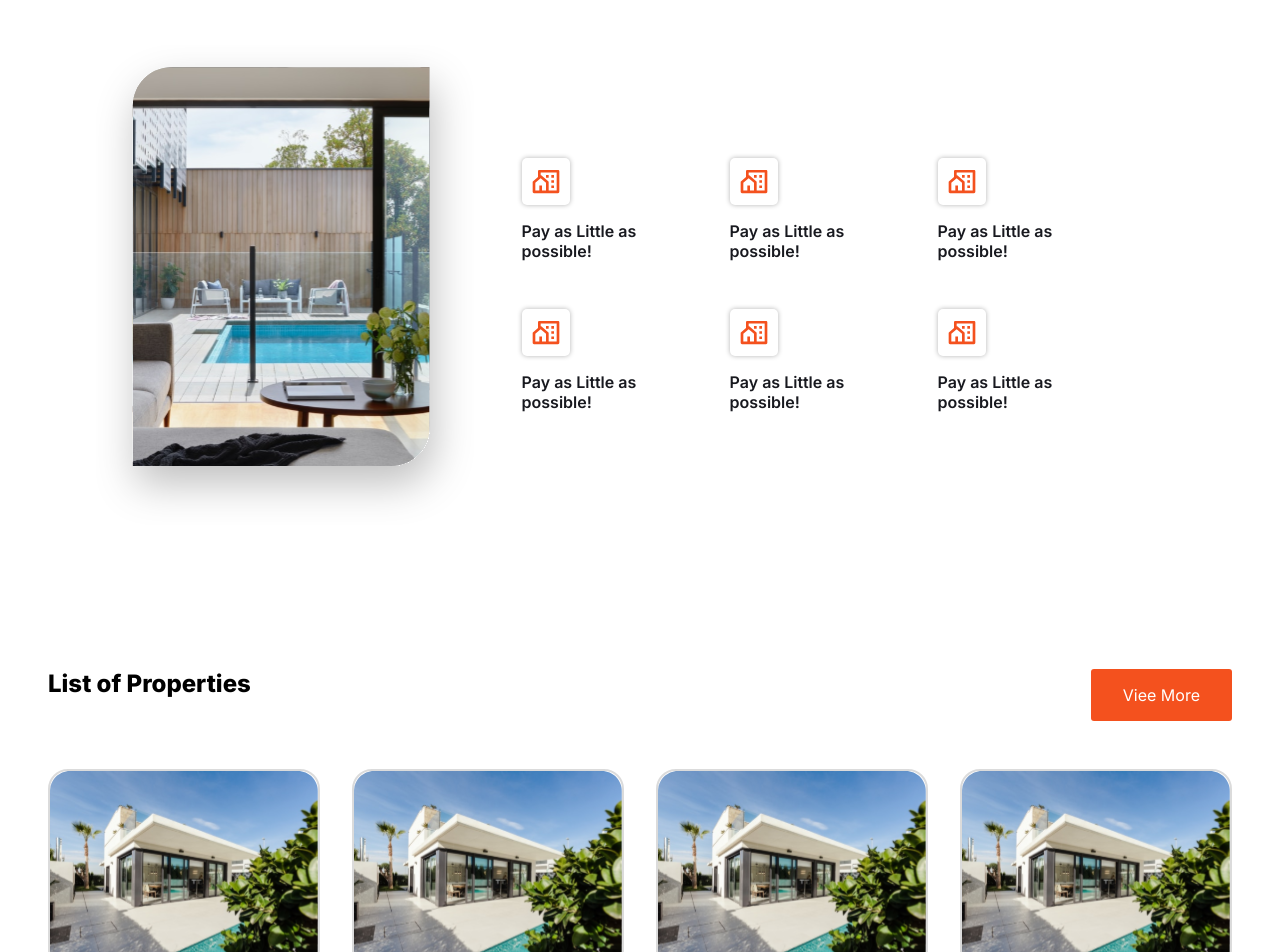
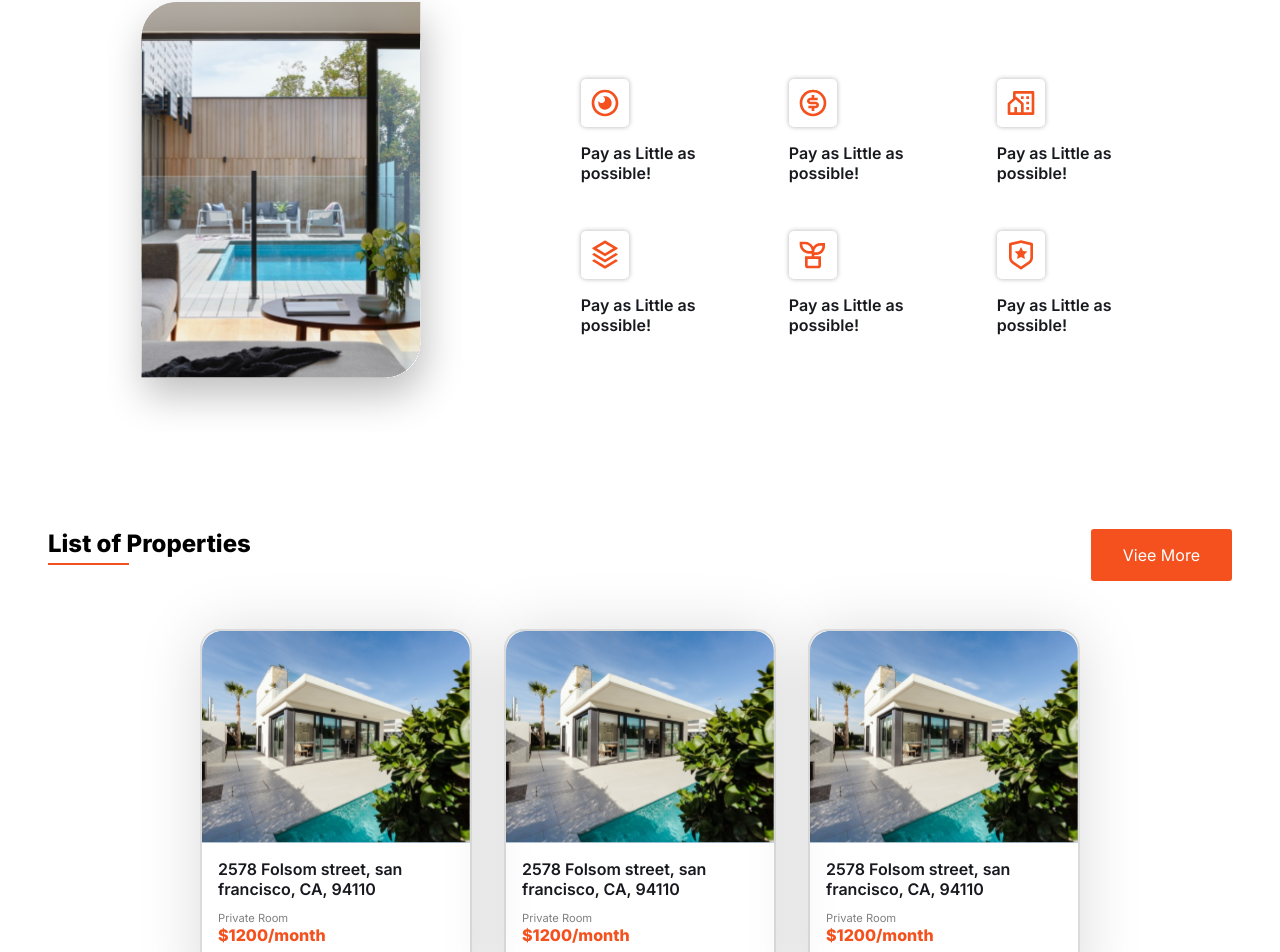
Before and after one commit to ManishBisht777/home-rental, a React (Vite) app: page / in a window 1280 px wide. Shown: the part 920-1872 px from the top of the page. Built offline with nearby package versions, Linux system fonts and the light colour scheme.

Commit message:
feat: icons change

```diff
--- a/src/components/card/_card.scss
+++ b/src/components/card/_card.scss
@@ -4,6 +4,7 @@
   max-width: 17rem;
   color: $black;
   border: 2px solid rgba(0, 0, 0, 0.14);
+  box-shadow: 0px 4px 63px rgb(0 0 0 / 15%);
   border-radius: 20px;
 }
 
--- a/src/components/card/card.tsx
+++ b/src/components/card/card.tsx
@@ -1,5 +1,7 @@
 import p1 from "../../images/property/p1.svg";
 import bed from "../../images/icons/Bed.svg";
+import shower from "../../images/icons/Shower.svg";
+import size from "../../images/icons/Size.svg";
 
 const Card = () => {
   return (
@@ -17,11 +19,11 @@ const Card = () => {
             <p>4</p>
           </div>
           <div className="prop__feature">
-            <img src={bed} alt="no of beds" />
+            <img src={shower} alt="shower" />
             <p>4</p>
           </div>
           <div className="prop__feature">
-            <img src={bed} alt="no of beds" />
+            <img src={size} alt="size" />
             <p>4</p>
           </div>
         </div>
--- a/src/pages/home/_home.scss
+++ b/src/pages/home/_home.scss
@@ -45,7 +45,7 @@
   h2 {
     position: relative;
     padding-bottom: 0.5rem;
-    margin-bottom: 2rem;
+    margin-bottom: 1rem;
 
     &::before {
       content: "";
@@ -61,11 +61,12 @@
 
 .feature__box {
   display: flex;
+  justify-content: space-around;
 }
 
 .feature__img {
-  width: 40%;
-  padding: 3rem;
+  width: 30%;
+  // padding: 2rem;
 }
 
 .feature__list {
@@ -74,6 +75,7 @@
   gap: 3rem;
   align-items: center;
   align-content: center;
+  width: 50%;
 }
 
 .feature__unique {
@@ -104,6 +106,20 @@
   display: flex;
   justify-content: space-between;
   margin-bottom: 3rem;
+
+  h2 {
+    position: relative;
+
+    &::before {
+      content: "";
+      position: absolute;
+      bottom: 1rem;
+      width: 40%;
+      height: 2px;
+      background: $orange;
+      left: 0;
+    }
+  }
 
   button {
     background: $orange;
@@ -286,7 +302,7 @@
 }
 
 .cover {
-  width: 40%;
+  width: 25%;
 }
 
 .user__card {
@@ -326,6 +342,7 @@
   }
   .feature__list {
     justify-content: center;
+    width: 100%;
   }
   .feature__unique {
     align-items: center;
--- a/src/pages/home/home.tsx
+++ b/src/pages/home/home.tsx
@@ -2,6 +2,12 @@ import map from "../../images/map.svg";
 import search from "../../images/icons/search.svg";
 import feature from "../../images/feature.svg";
 import houseicon from "../../images/icons/house.svg";
+import money from "../../images/icons/money.svg";
+import shield from "../../images/icons/shield.svg";
+import plant from "../../images/icons/plant.svg";
+import moon from "../../images/icons/moon.svg";
+import stack from "../../images/icons/stack.svg";
+
 import Card from "../../components/card/card";
 import g1 from "../../images/g1.svg";
 import g2 from "../../images/g2.svg";
@@ -43,7 +49,13 @@ const Home = () => {
           <div className="feature__list">
             <div className="feature__unique">
               <div>
-                <img src={houseicon} alt="" />
+                <img src={moon} alt="" />
+              </div>
+              <p>Pay as Little as possible!</p>
+            </div>
+            <div className="feature__unique">
+              <div>
+                <img src={money} alt="" />
               </div>
               <p>Pay as Little as possible!</p>
             </div>
@@ -55,25 +67,19 @@ const Home = () => {
             </div>
             <div className="feature__unique">
               <div>
-                <img src={houseicon} alt="" />
+                <img src={stack} alt="" />
               </div>
               <p>Pay as Little as possible!</p>
             </div>
             <div className="feature__unique">
               <div>
-                <img src={houseicon} alt="" />
+                <img src={plant} alt="" />
               </div>
               <p>Pay as Little as possible!</p>
             </div>
             <div className="feature__unique">
               <div>
-                <img src={houseicon} alt="" />
-              </div>
-              <p>Pay as Little as possible!</p>
-            </div>
-            <div className="feature__unique">
-              <div>
-                <img src={houseicon} alt="" />
+                <img src={shield} alt="" />
               </div>
               <p>Pay as Little as possible!</p>
             </div>
@@ -87,11 +93,6 @@ const Home = () => {
           <button>Viee More</button>
         </div>
         <div className="property__box">
-          <Card />
-          <Card />
-          <Card />
-          <Card />
-          <Card />
           <Card />
           <Card />
           <Card />
@@ -154,15 +155,15 @@ const Home = () => {
               </div>
               <div>
                 <p>
-                  name <span>*</span>
+                  Address <span>*</span>
                 </p>
-                <input type="text" placeholder="enter name" />
+                <input type="text" placeholder="enter address" />
               </div>
               <div>
                 <p>
-                  name <span>*</span>
+                  City <span>*</span>
                 </p>
-                <input type="text" placeholder="enter name" />
+                <input type="text" placeholder="enter city" />
               </div>
               <div>
                 <p>
--- a/src/styles/main.css
+++ b/src/styles/main.css
@@ -176,7 +176,7 @@ html {
 .feature h2 {
   position: relative;
   padding-bottom: 0.5rem;
-  margin-bottom: 2rem;
+  margin-bottom: 1rem;
 }
 .feature h2::before {
   content: "";
@@ -190,11 +190,11 @@ html {
 
 .feature__box {
   display: flex;
+  justify-content: space-around;
 }
 
 .feature__img {
-  width: 40%;
-  padding: 3rem;
+  width: 30%;
 }
 
 .feature__list {
@@ -203,6 +203,7 @@ html {
   gap: 3rem;
   align-items: center;
   align-content: center;
+  width: 50%;
 }
 
 .feature__unique {
@@ -234,6 +235,18 @@ html {
   display: flex;
   justify-content: space-between;
   margin-bottom: 3rem;
+}
+.property__heading h2 {
+  position: relative;
+}
+.property__heading h2::before {
+  content: "";
+  position: absolute;
+  bottom: 1rem;
+  width: 40%;
+  height: 2px;
+  background: #f4511e;
+  left: 0;
 }
 .property__heading button {
   background: #f4511e;
@@ -413,7 +426,7 @@ html {
 }
 
 .cover {
-  width: 40%;
+  width: 25%;
 }
 
 .user__card {
@@ -452,6 +465,7 @@ html {
   }
   .feature__list {
     justify-content: center;
+    width: 100%;
   }
   .feature__unique {
     align-items: center;
@@ -543,6 +557,7 @@ html {
   max-width: 17rem;
   color: #18191f;
   border: 2px solid rgba(0, 0, 0, 0.14);
+  box-shadow: 0px 4px 63px rgba(0, 0, 0, 0.15);
   border-radius: 20px;
 }
 
```
Also changed, not shown: 1 other file (tests, documents, lock files or other folders).
